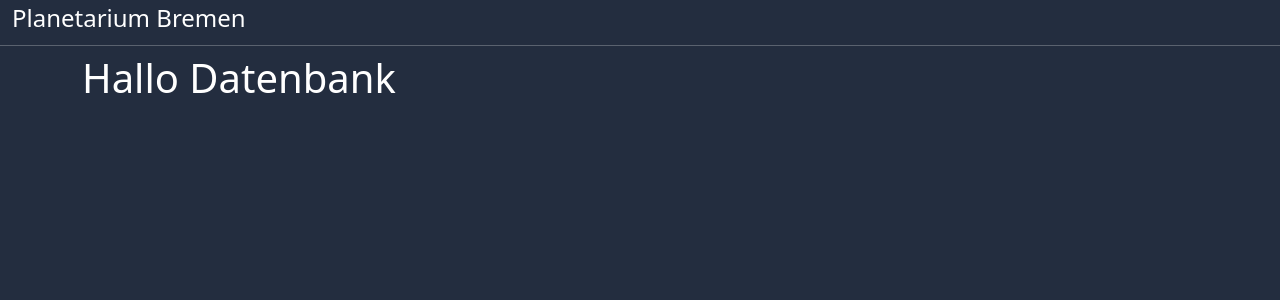
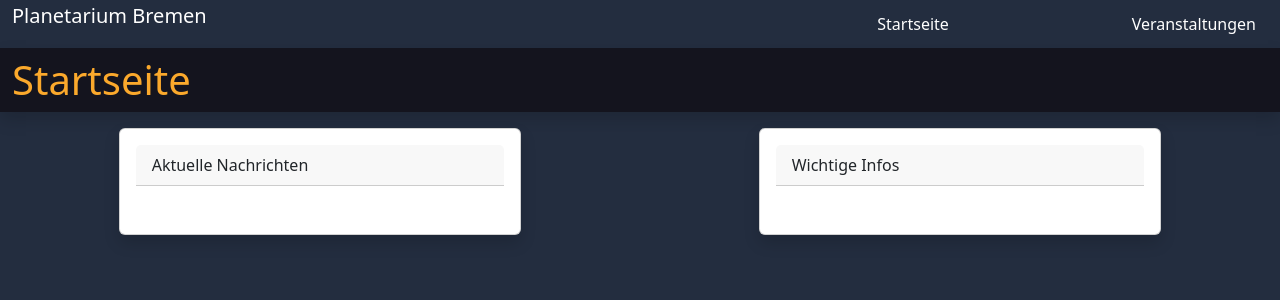
Before and after one commit to Armag3ddon/olbersplanetarium, a Flask app: page / in a window 1280 px wide. Shown: the top 300 px of the page. Run offline with Flask 3, Linux system fonts and the light colour scheme; the visitor is signed in with stand-in values (Sample User, id 1); some libraries are stand-ins or nearby versions.

Commit message:
Make some basic design.

```diff
--- a/app/main/routes.py
+++ b/app/main/routes.py
@@ -5,6 +5,13 @@ from app.main import bp
 
 @bp.route('/', methods=['GET', 'POST'])
 @bp.route('/index', methods=['GET', 'POST'])
+@bp.route('/start', methods=['GET', 'POST'])
+@bp.route('/startpage', methods=['GET', 'POST'])
 @login_required
 def startpage():
-    return render_template('main/main.html', title=_("Startseite - "))
+    return render_template('main/startpage.html', title=_("Startseite - "))
+
+@bp.route('/calendar', methods=['GET', 'POST'])
+@login_required
+def calendar():
+    return render_template('main/startpage.html', title=_("Startseite - "))
--- a/app/models.py
+++ b/app/models.py
@@ -22,7 +22,7 @@ class User(UserMixin, db.Model):
         self.password_hash = generate_password_hash(password)
 
     def check_password(self, password):
-        check_password_hash(self.password_hash, password)
+        return check_password_hash(self.password_hash, password)
 
 @login.user_loader
 def load_user(id):
--- a/app/static/css/planetarium.css
+++ b/app/static/css/planetarium.css
@@ -1,6 +1,14 @@
 body {
     background-color: rgb(35, 45, 63);
     color: rgb(255, 255, 255);
+}
+
+.goldenh1 {
+    color: rgb(251, 169, 44)
+}
+
+.headline {
+	background-color: rgb(20, 20, 30);
 }
 
 /* GENERATED BY BOOTSTRAP 5 COLOR THEME GENERATOR */
--- a/app/templates/auth/login.html
+++ b/app/templates/auth/login.html
@@ -2,6 +2,10 @@
 {% from 'bootstrap5/form.html' import render_form %}
 
 {% block content %}
+<hr class="my-1">
+<div class="container-fluid">
+    <div class="row my-1"></div>
+</div>
 <div class="container">
     <div class="row">
         <div class="card">
--- a/app/templates/base.html
+++ b/app/templates/base.html
@@ -17,21 +17,17 @@
     </head>
     <body>
         <div class="container-fluid">
-            <div class="row align-items-start mt-1">
+            <div class="row align-items-start my-1">
                 <div class="col-md-4">
-                    {% block header_title %}<h4>Planetarium Bremen</h4>{% endblock %}
+                    {% block header_title %}<h5>Planetarium Bremen</h5>{% endblock %}
                 </div>
                 <div class="col-md-4 offset-md-4">
                     {% block header_right %}{% endblock %}
                 </div>
             </div>
         </div>
-        {% block divider %}
-        <hr class="my-1">
-        <div class="container-fluid">
-            <div class="row my-1"></div>
-        </div>
-        {% endblock %}
+        {% block divider %}{% endblock %}
+
         {% block content %}{% endblock %}
 
         {% block scripts %}
--- a/app/templates/main/main.html
+++ b/app/templates/main/main.html
@@ -1,7 +1,19 @@
 {% extends 'base.html' %}
+{% from 'bootstrap5/nav.html' import render_nav_item %}
 
-{% block content %}
-<div class="container">
-    <h1>Hallo Datenbank</h1>
+{% block header_right %}
+<nav class="navbar navbar-expand-lg bg-body-tertiary bg-primary" data-bs-theme="dark">
+    <div class="container">
+        {{ render_nav_item('main.startpage', _('Startseite')) }}
+        {{ render_nav_item('main.calendar', _('Veranstaltungen')) }}
+    </div>
+</nav>
+{% endblock %}
+
+{% block divider %}
+<div class="container-fluid headline shadow">
+    <div class="row justify-content-start">
+        <h1 class="goldenh1 my-2">{% block headline %}{% endblock %}</h1>
+    </div>
 </div>
 {% endblock %}
--- /dev/null
+++ b/app/templates/main/startpage.html
@@ -0,0 +1,28 @@
+{% extends 'main/main.html' %}
+
+{% block headline %}{{ _('Startseite') }}{% endblock %}
+
+{% block content %}
+<div class="container-fluid">
+    <div class="row gx-4 mt-3 justify-content-around">
+        <div class="col-sm-4">
+            <div class="card p-3 shadow rounded">
+                <div class="card-header">
+                    {{ _('Aktuelle Nachrichten') }}
+                </div>
+                <div class="card-body">
+                </div>
+            </div>
+        </div>
+        <div class="col-sm-4">
+            <div class="card p-3 shadow rounded">
+                <div class="card-header">
+                    {{ _('Wichtige Infos') }}
+                </div>
+                <div class="card-body">
+                </div>
+            </div>
+        </div>
+    </div>
+</div>
+{% endblock %}
```
Also changed, not shown: app/auth/routes.py (+9 -3 lines).
